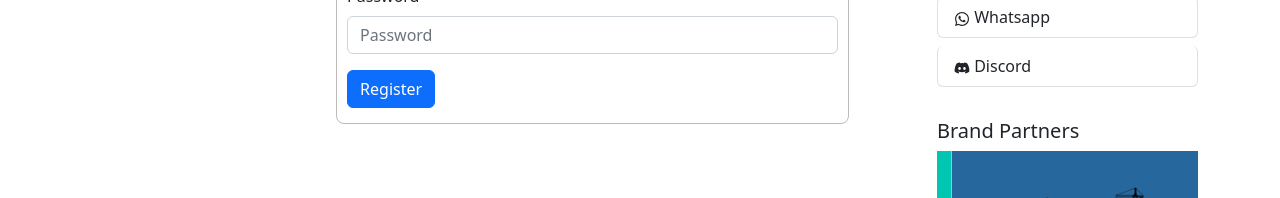
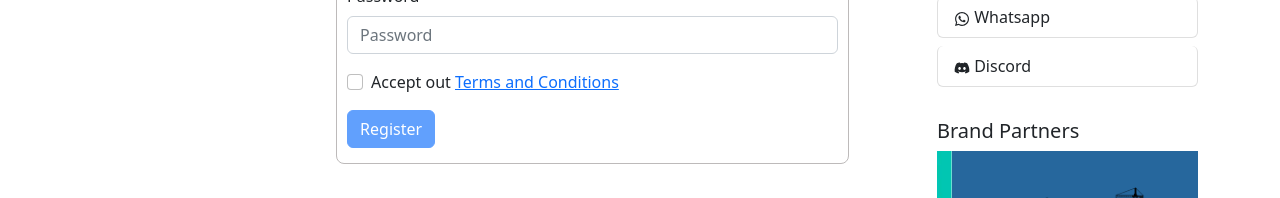
Before and after one commit to saqib0404/my-news-portal, a React (Create React App) app: page /register in a window 1280 px wide. Shown: the part 368-566 px from the top of the page. Built offline with nearby package versions, Linux system fonts and the light colour scheme; no server answers.

Commit message:
profile update added

```diff
--- a/src/Pages/Shared/Header/Register/Register.js
+++ b/src/Pages/Shared/Header/Register/Register.js
@@ -3,11 +3,12 @@ import './Register.css'
 import Button from 'react-bootstrap/Button';
 import Form from 'react-bootstrap/Form';
 import { AuthContext } from '../../../../contexts/AuthProvider';
-import { Navigate, useNavigate } from 'react-router-dom';
+import { Link, useNavigate } from 'react-router-dom';
 
 const Register = () => {
     const [error, setError] = useState('');
-    const { createUser } = useContext(AuthContext);
+    const [accepted, setAccepted] = useState(false);
+    const { createUser, updateUser } = useContext(AuthContext);
     const navigate = useNavigate()
 
     const handleSubmit = e => {
@@ -17,11 +18,12 @@ const Register = () => {
         const password = form.password.value;
         const name = form.name.value;
         const photoURL = form.photoURL.value;
-        console.log(email, password, name, photoURL);
+        // console.log(email, password, name, photoURL);
         createUser(email, password)
             .then(res => {
                 console.log(res.user);
-                setError('')
+                setError('');
+                handleProfileUpdate(name, photoURL)
                 form.reset();
                 navigate('/')
             })
@@ -29,6 +31,19 @@ const Register = () => {
                 console.log(e);
                 setError(e.message);
             })
+    }
+    const handleChecked = e => {
+        setAccepted(e.target.checked);
+    }
+
+    const handleProfileUpdate = (name, photoURL) => {
+        const profile = {
+            displayName: name,
+            photoURL: photoURL
+        }
+        updateUser(profile)
+            .then(() => { })
+            .catch(e => console.log(e))
     }
 
     return (
@@ -56,8 +71,11 @@ const Register = () => {
                         {error}
                     </Form.Text>
                 </Form.Group>
+                <Form.Group className="mb-3" controlId="formBasicCheckbox">
+                    <Form.Check onClick={handleChecked} type="checkbox" label={<>Accept out <Link to='/terms'>Terms and Conditions</Link></>} />
+                </Form.Group>
 
-                <Button variant="primary" type="submit">
+                <Button variant="primary" type="submit" disabled={!accepted}>
                     Register
                 </Button>
             </Form>
--- /dev/null
+++ b/src/Pages/others/TermsAndConditions.js
@@ -0,0 +1,24 @@
+import React from 'react';
+import { Button } from 'react-bootstrap';
+import { Link } from 'react-router-dom';
+
+const TermsAndConditions = () => {
+    return (
+        <div>
+            <h2>All of our terms and conditions:</h2>
+            <ul>
+                <li>Bhalo hoy</li>
+                <li>Bhalo hoy</li>
+                <li>Bhalo hoy</li>
+                <li>Bhalo hoy</li>
+                <li>Bhalo hoy</li>
+                <li>Bhalo hoy</li>
+                <li>Bhalo hoy</li>
+                <li>Bhalo hoy</li>
+            </ul>
+            <Link to='/register'><Button>Go Back to Register</Button></Link>
+        </div>
+    );
+};
+
+export default TermsAndConditions;
--- a/src/Routes/Routes.js
+++ b/src/Routes/Routes.js
@@ -3,6 +3,7 @@ import Main from "../layout/Main";
 import Category from "../Pages/Category/Category/Category";
 import Home from "../Pages/Home/Home/Home";
 import News from "../Pages/News/News/News";
+import TermsAndConditions from "../Pages/others/TermsAndConditions";
 import Login from "../Pages/Shared/Header/Login/Login";
 import Register from "../Pages/Shared/Header/Register/Register";
 import PrivateRoute from "./PrivateRoute/PrivateRoute";
@@ -34,6 +35,9 @@ export const router = createBrowserRouter([
             {
                 path: 'register',
                 element: <Register></Register>
+            }, {
+                path: '/terms',
+                element: <TermsAndConditions></TermsAndConditions>
             }
         ]
     }
--- a/src/contexts/AuthProvider.js
+++ b/src/contexts/AuthProvider.js
@@ -1,5 +1,5 @@
 import React, { createContext, useEffect, useState } from 'react';
-import { createUserWithEmailAndPassword, getAuth, onAuthStateChanged, signInWithEmailAndPassword, signInWithPopup, signOut } from 'firebase/auth';
+import { createUserWithEmailAndPassword, getAuth, onAuthStateChanged, signInWithEmailAndPassword, signInWithPopup, signOut, updateProfile } from 'firebase/auth';
 import app from '../firebase/Firebase.config';
 
 export const AuthContext = createContext();
@@ -26,13 +26,16 @@ const AuthProvider = ({ children }) => {
         setLoading(true);
         return signInWithEmailAndPassword(auth, e, p);
     }
+    const updateUser = (profile) => {
+        return updateProfile(auth.currentUser, profile);
+    }
 
     const logOut = () => {
         setLoading(true);
         signOut(auth);
     }
 
-    const authInfo = { user, loading, providerGoogle, providerGithub, createUser, signIn, logOut }
+    const authInfo = { user, loading, providerGoogle, providerGithub, createUser, updateUser, signIn, logOut }
 
     useEffect(() => {
         const unSubscribe = onAuthStateChanged(auth, currentUser => {
```
